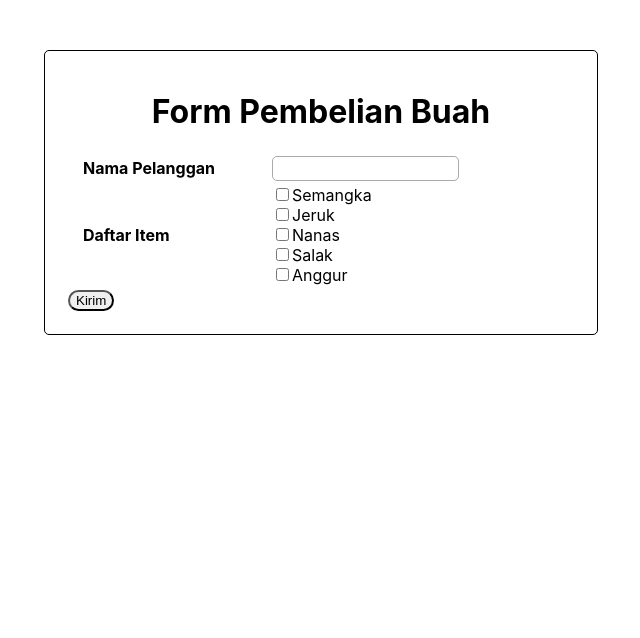
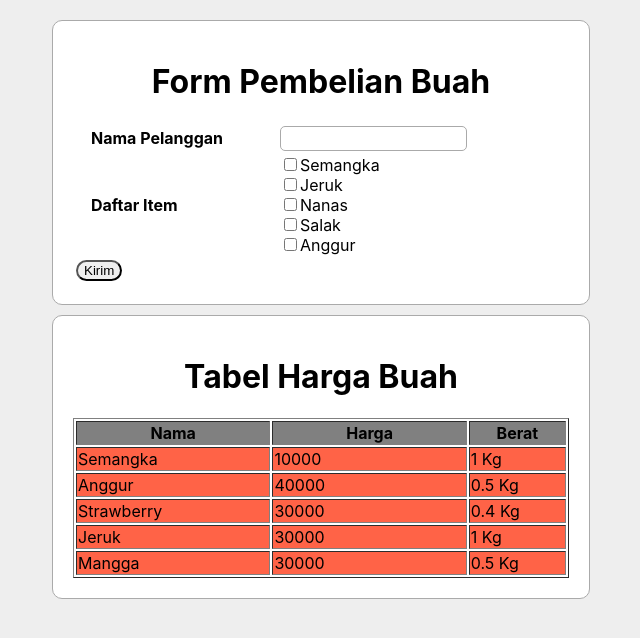
Before and after one commit to Marsmalow20/sanbercode-reactjs-batch18-part2, a React (Create React App) app: page / in a window 1280 px wide. Shown: the top 638 px of the page, without its empty margins (319-959 px from the left). Built offline with nearby package versions, Linux system fonts and the light colour scheme.

Commit message:
tugas 9-10 [components]

```diff
--- a/src/App.css
+++ b/src/App.css
@@ -1,9 +1,10 @@
+body {
+  background-color: #eee;
+}
+
 .App {
-  margin: 50px;
+  margin: 0px;
   padding: 20px;
-  border: 1px solid black;
-  border-radius: 5px;
-  width: 40%;
 }
 
 .App-logo {
--- a/src/App.js
+++ b/src/App.js
@@ -1,36 +1,15 @@
 import React from 'react';
 import logo from './logo.svg';
 import './App.css';
-
-function Welcome(props) {
-  return <h1>Hello, {props.name}</h1>;
-}
+import Buah from './Tugas-9/Buah';
+import TblHargaBuah from './Tugas-10/TblHargaBuah';
 
 function App() {
   return (
-    <div className="App" style={{margin: '50px auto'}}>
-      <h1 style={{textAlign: 'center'}}>Form Pembelian Buah</h1>
-      <form>
-        <table className="table">
-          <tr>
-            <td width="200"><label style={{padding: '15px', fontWeight: 'bold'}}>Nama Pelanggan</label></td>
-            <td><input type="text" name="nama" style={{padding: '4px', border: '1px solid #aaa', borderRadius: '5px'}}></input></td>
-          </tr>
-          <tr>
-            <td><label style={{padding: '15px', fontWeight: 'bold'}}>Daftar Item</label></td>
-            <td>
-              <input type="checkbox" name="semangka"></input><label>Semangka</label><br></br>
-              <input type="checkbox" name="jeruk"></input><label>Jeruk</label><br></br>
-              <input type="checkbox" name="nanas"></input><label>Nanas</label><br></br>
-              <input type="checkbox" name="salak"></input><label>Salak</label><br></br>
-              <input type="checkbox" name="anggur"></input><label>Anggur</label>
-            </td>
-          </tr>
-          <tr>
-            <td><input type="submit" value="Kirim" style={{padding: '2px auto', borderColor: '#000', borderRadius:'100px'}}></input></td>
-          </tr>
-        </table>
-      </form>
+    <div className="App">
+      {/* <img src={logo} className="App-logo" alt="logo" /> */}
+      <Buah />
+      <TblHargaBuah />
 
       {/* <header className="App-header">
         <img src={logo} className="App-logo" alt="logo" />
--- /dev/null
+++ b/src/Tugas-10/TblHargaBuah.js
@@ -0,0 +1,67 @@
+import React from 'react'
+
+let dataHargaBuah = [
+    {nama: "Semangka", harga: 10000, berat: 1000},
+    {nama: "Anggur", harga: 40000, berat: 500},
+    {nama: "Strawberry", harga: 30000, berat: 400},
+    {nama: "Jeruk", harga: 30000, berat: 1000},
+    {nama: "Mangga", harga: 30000, berat: 500}
+]
+
+class NamaBuah extends React.Component {
+    render() {
+        return (
+            <>
+                <td style={{backgroundColor: 'tomato'}}>{this.props.name}</td>
+            </>
+        );
+    }
+}
+
+class HargaBuah extends React.Component {
+    render() {
+        return (
+            <>
+                <td style={{backgroundColor: 'tomato'}}>{this.props.name}</td>
+            </>
+        );
+    }
+}
+
+class BeratBuah extends React.Component {
+    render() {
+        return (
+            <>
+                <td style={{backgroundColor: 'tomato'}}>{this.props.name/1000} Kg</td>
+            </>
+        );
+    }
+}
+
+function TblHargaBuah() {
+    return (
+        <>
+            <div style={{margin: '10px auto', border: '1px solid #aaa', borderRadius: '10px', width: '40%', padding: '20px', backgroundColor: '#FFF'}}>
+                <h1 style={{textAlign: 'center'}}>Tabel Harga Buah</h1>
+                <table border="1" style={{width: '100%'}}>
+                    <tr>
+                        <th style={{width: '40%', backgroundColor: 'grey'}}>Nama</th>
+                        <th style={{width: '40%', backgroundColor: 'grey'}}>Harga</th>
+                        <th style={{width: '30%', backgroundColor: 'grey'}}>Berat</th>
+                    </tr>
+                    {dataHargaBuah.map(el=> {
+                        return (
+                        <tr>
+                            <NamaBuah name={el.nama}/>
+                            <HargaBuah name={el.harga}/>
+                            <BeratBuah name={el.berat}/>
+                        </tr>
+                        );
+                    })}
+                </table>
+            </div>
+        </>
+    );
+}
+
+export default TblHargaBuah
--- /dev/null
+++ b/src/Tugas-9/Buah.js
@@ -0,0 +1,34 @@
+import React from 'react';
+
+function Buah() {
+    return (
+        <>
+            <div style={{margin: 'auto', border: '1px solid #aaa', borderRadius: '10px', width: '40%', padding: '20px', backgroundColor: '#FFF'}}>
+                <h1 style={{textAlign: 'center'}}>Form Pembelian Buah</h1>
+                <form>
+                <table className="table">
+                    <tr>
+                    <td width="200"><label style={{padding: '15px', fontWeight: 'bold'}}>Nama Pelanggan</label></td>
+                    <td><input type="text" name="nama" style={{padding: '4px', border: '1px solid #aaa', borderRadius: '5px'}}></input></td>
+                    </tr>
+                    <tr>
+                    <td><label style={{padding: '15px', fontWeight: 'bold'}}>Daftar Item</label></td>
+                    <td>
+                        <input type="checkbox" name="semangka"></input><label>Semangka</label><br></br>
+                        <input type="checkbox" name="jeruk"></input><label>Jeruk</label><br></br>
+                        <input type="checkbox" name="nanas"></input><label>Nanas</label><br></br>
+                        <input type="checkbox" name="salak"></input><label>Salak</label><br></br>
+                        <input type="checkbox" name="anggur"></input><label>Anggur</label>
+                    </td>
+                    </tr>
+                    <tr>
+                    <td><input type="submit" value="Kirim" style={{padding: '2px auto', borderColor: '#000', borderRadius:'100px'}}></input></td>
+                    </tr>
+                </table>
+                </form>
+            </div>
+        </>
+    );
+  }
+
+export default Buah
```
